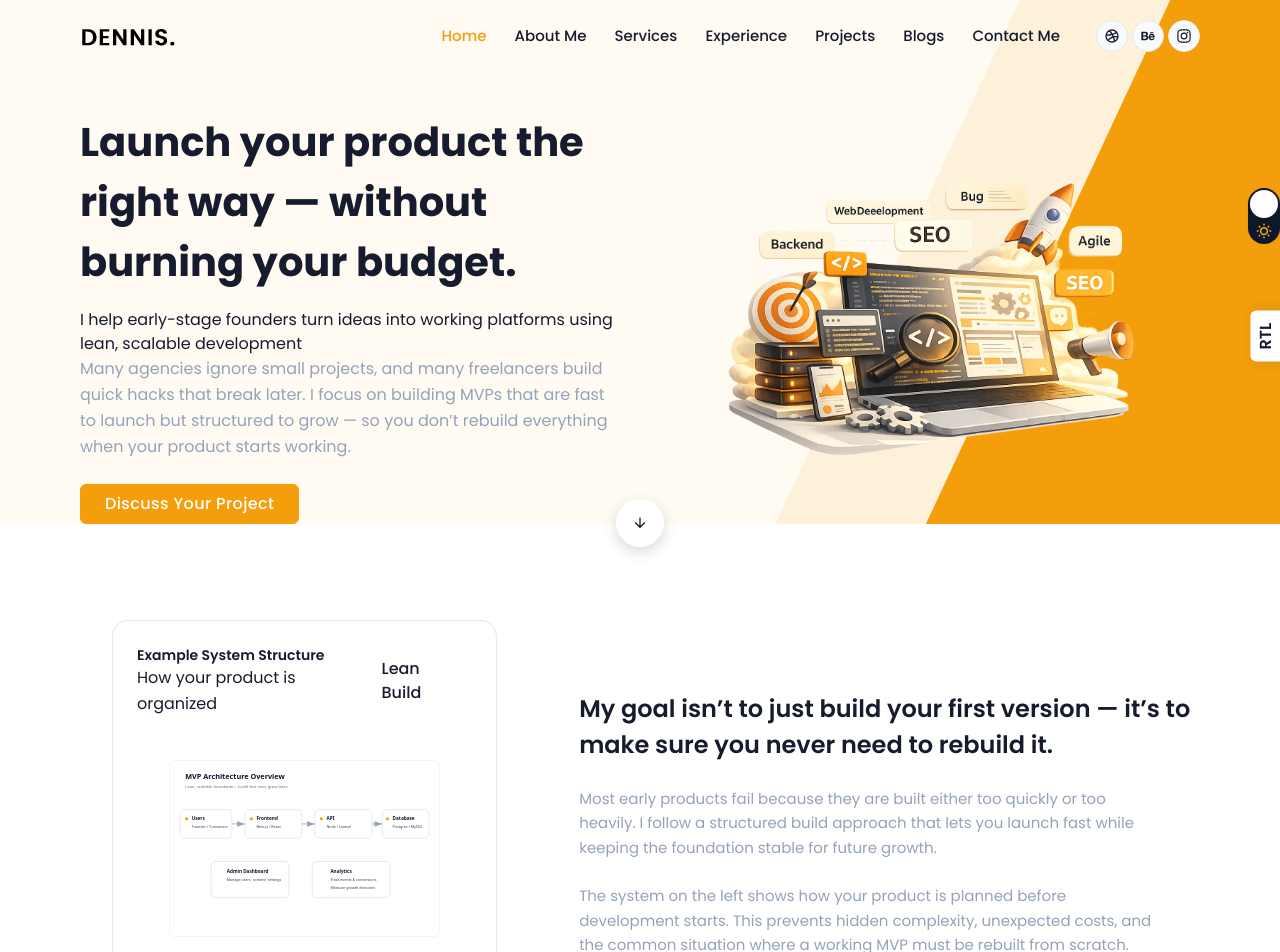
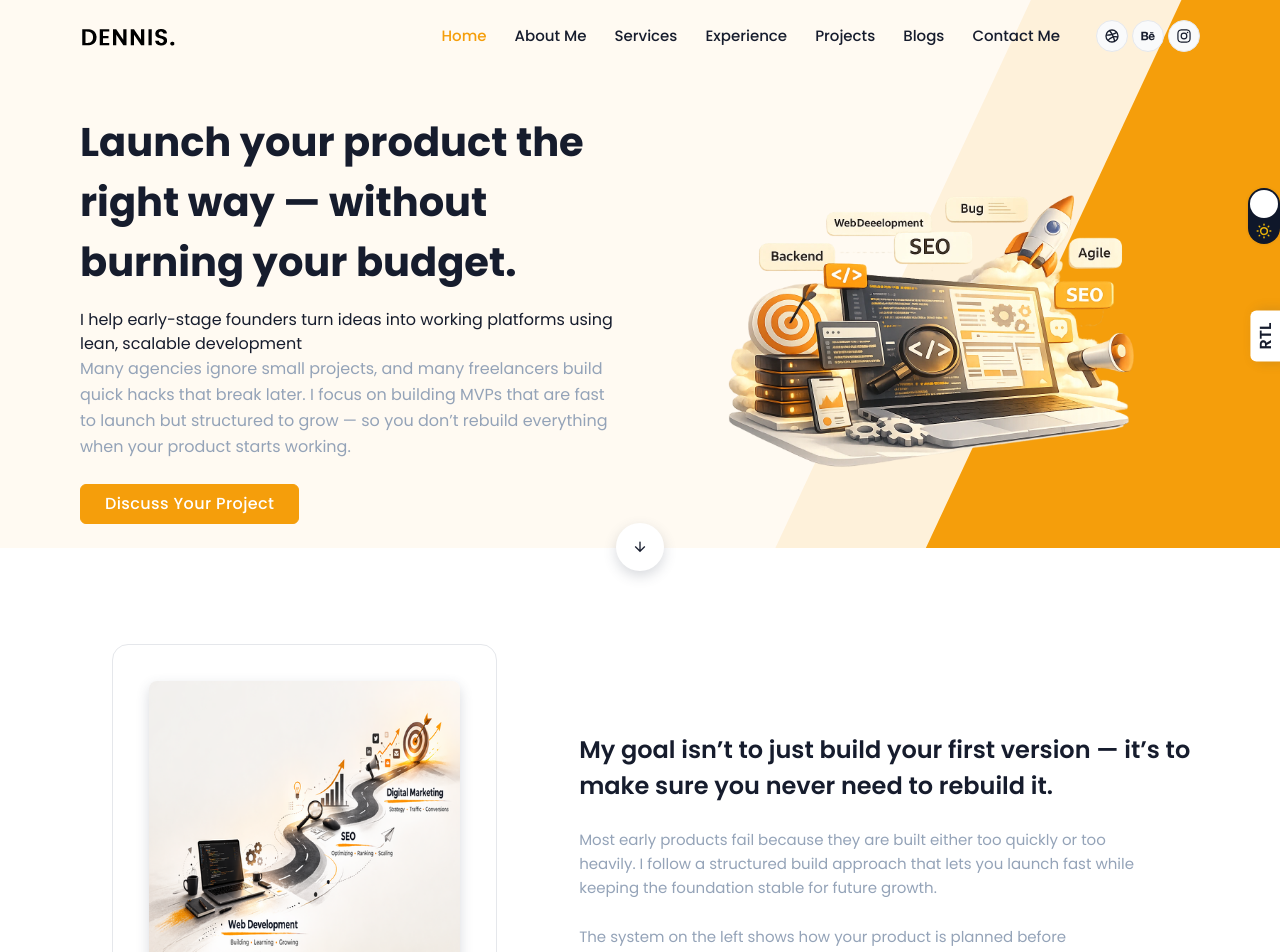
Before and after one commit to ayrsync/my-portfolio, a Next.js app: page / in a window 1280 px wide. Shown: the top 952 px of the page. Built offline with nearby package versions, Linux system fonts and the light colour scheme.

Commit message:
roadmap svg error

```diff
--- a/src/app/components/AboutUs.js
+++ b/src/app/components/AboutUs.js
@@ -7,7 +7,7 @@ import CountUp from "react-countup";
 
 export default function AboutUs() {
   return (
-    <section className="relative md:py-24 py-16" id="about">
+    <section className="relative md:py-24 py-16 " id="about">
       <div className="container">
         <div className="grid lg:grid-cols-12 md:grid-cols-2 grid-cols-1 items-center gap-[30px]">
           <div className="lg:col-span-5 lg:px-8">
@@ -15,9 +15,9 @@ export default function AboutUs() {
               {/* background glow */}
               <div className="absolute -inset-6 bg-amber-100/40 blur-2xl rounded-3xl"></div>
 
-              <div className="relative bg-white border border-slate-200 rounded-2xl shadow-sm p-6">
+              <div className="relative border border-slate-200 rounded-2xl shadow-sm p-6">
                 {/* header */}
-                <div className="flex items-center justify-between mb-4">
+                {/* <div className="flex items-center justify-between mb-4">
                   <div>
                     <p className="text-sm font-semibold text-slate-800">
                       Example System Structure
@@ -30,16 +30,16 @@ export default function AboutUs() {
                   <span className="text-xs bg-amber-100 text-amber-700 px-3 py-1 rounded-full font-medium">
                     Lean Build
                   </span>
-                </div>
+                </div> */}
 
                 {/* diagram */}
                 <div className="bg-slate-50 rounded-lg p-3">
                   <Image
-                    src="/images/hero/mvp-diagram.svg"
+                    src="/images/about_image.png"
                     alt="MVP architecture overview"
-                    width={900}
-                    height={600}
-                    className="w-full h-auto"
+                    width={600}
+                    height={900}
+                    className="w-full h-auto rounded-lg shadow-md "
                     priority
                   />
                 </div>
--- a/src/app/components/HeroOne.js
+++ b/src/app/components/HeroOne.js
@@ -63,7 +63,7 @@ export default function HeroOne() {
                 results instead of just traffic.
               </p> */}
 
-              <div className="mt-6">
+              <div className="mt-6 mb-6">
                 <Link
                   href="#contact"
                   className="btn bg-amber-500 hover:bg-amber-600 border-amber-500 hover:border-amber-600 text-white rounded-md"
@@ -86,7 +86,7 @@ export default function HeroOne() {
                 sizes="100vw"
                 style={{ height: "auto", width: "100%" }}
                 src="/images/hero/2.webp"
-                alt=""
+                alt="hero-image"
               />
 
               {/* <div className="absolute lg:bottom-20 md:bottom-10 bottom-2 ltr:md:-left-5 ltr:left-2 rtl:md:-right-5 rtl:right-2 p-4 rounded-lg shadow-md dark:shadow-gray-800 bg-white dark:bg-slate-900 m-3 w-44 text-center">
--- a/src/app/components/Projects.js
+++ b/src/app/components/Projects.js
@@ -67,11 +67,15 @@ export default function Projects() {
                 </span>
               </span>
 
-              <div className="absolute z-10 opacity-0 group-hover:opacity-100 top-1/2 -translate-y-1/2 right-0 left-0 mx-auto text-center transition-all duration-500">
-                <div className="btn bg-amber-500 hover:bg-amber-600 border-amber-500 hover:border-amber-600 text-white btn-icon rounded-full lightbox">
+              <span className="absolute z-10 opacity-0 group-hover:opacity-100 top-1/2 -translate-y-1/2 right-0 left-0 mx-auto text-center transition-all duration-500">
+                <Link
+                  href="#"
+                  onClick={() => handleCLick(0)}
+                  className="btn bg-amber-500 hover:bg-amber-600 border-amber-500 hover:border-amber-600 text-white btn-icon rounded-full lightbox"
+                >
                   <Unicons.UilCamera width={16} />
-                </div>
-              </div>
+                </Link>
+              </span>
             </a>
 
             <a
@@ -98,7 +102,7 @@ export default function Projects() {
                 </span>
               </span>
 
-              <div className="absolute z-10 opacity-0 group-hover:opacity-100 top-1/2 -translate-y-1/2 right-0 left-0 mx-auto text-center transition-all duration-500">
+              <span className="absolute z-10 opacity-0 group-hover:opacity-100 top-1/2 -translate-y-1/2 right-0 left-0 mx-auto text-center transition-all duration-500">
                 <Link
                   href="#"
                   onClick={() => handleCLick(1)}
@@ -106,7 +110,7 @@ export default function Projects() {
                 >
                   <Unicons.UilCamera width={16} />
                 </Link>
-              </div>
+              </span>
             </a>
 
             <a
@@ -133,7 +137,7 @@ export default function Projects() {
                 </span>
               </span>
 
-              <div className="absolute z-10 opacity-0 group-hover:opacity-100 top-1/2 -translate-y-1/2 right-0 left-0 mx-auto text-center transition-all duration-500">
+              <span className="absolute z-10 opacity-0 group-hover:opacity-100 top-1/2 -translate-y-1/2 right-0 left-0 mx-auto text-center transition-all duration-500">
                 <Link
                   href="#"
                   onClick={() => handleCLick(2)}
@@ -141,7 +145,7 @@ export default function Projects() {
                 >
                   <Unicons.UilCamera width={16} />
                 </Link>
-              </div>
+              </span>
             </a>
 
             <a
@@ -168,7 +172,7 @@ export default function Projects() {
                 </span>
               </span>
 
-              <div className="absolute z-10 opacity-0 group-hover:opacity-100 top-1/2 -translate-y-1/2 right-0 left-0 mx-auto text-center transition-all duration-500">
+              <span className="absolute z-10 opacity-0 group-hover:opacity-100 top-1/2 -translate-y-1/2 right-0 left-0 mx-auto text-center transition-all duration-500">
                 <Link
                   href="#"
                   onClick={() => handleCLick(3)}
@@ -176,7 +180,7 @@ export default function Projects() {
                 >
                   <Unicons.UilCamera width={16} />
                 </Link>
-              </div>
+              </span>
             </a>
 
             {/* <div className="relative group overflow-hidden rounded-lg shadow shadow-slate-200 dark:shadow-gray-800">
```
Also changed, not shown: public/images/about_image.png (added), public/images/hero/mvp-diagram.svg (deleted).
